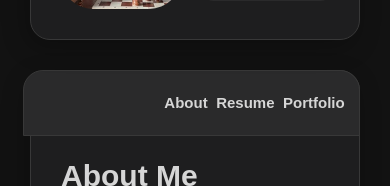
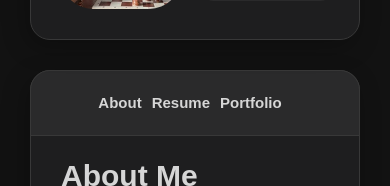
Before and after one commit to NikiDan/landingPage, a React (Create React App) app: page / in a window 390 px wide. Shown: the part 187-373 px from the top of the page. Built offline with nearby package versions, Linux system fonts and the light colour scheme.

Commit message:
contentBlockMobile mobile adaptation

```diff
--- a/src/Components/ContentMobile/ContentMobile.jsx
+++ b/src/Components/ContentMobile/ContentMobile.jsx
@@ -67,10 +67,10 @@ const ContentMobile = () => {
                                 <li className="nav__item">
                                     <a className="active" href="#">About</a>
                                 </li>
-                                <li className="nav__item">
+                                <li className="nav__item nav__resume">
                                     <a className="active" href="#"> Resume</a>
                                 </li>
-                                <li className="nav__item">
+                                <li className="nav__item nav__portfolio">
                                     <a className="active" href="#">Portfolio</a>
                                 </li>
                             </ul>
--- a/src/Components/ContentMobile/style.css
+++ b/src/Components/ContentMobile/style.css
@@ -17,8 +17,7 @@
     align-items: center;
     justify-content: flex-end;
     height: 4rem;
-    padding-right: 1rem;
-    padding-left: 0;
+    padding: 0 10px;
     position: absolute;
     top: -1px;
     right: -1px;
@@ -266,11 +265,6 @@
   .prof-skill__inf__item{
     width: 39%;
   }
-
-  .nav-container{
-    padding-right: 0;
-    padding-left: 0;
-  }
 }
 
 @media screen and (max-width: 730px) {
@@ -288,10 +282,6 @@
     flex-direction: column;
   }
 
-  .nav-container{
-    padding: 0 10px;
-  }
-
   .prof-skill__inf__item{
     width: 87%;
     padding: 20px 20px 10px 20px;
@@ -304,7 +294,7 @@
     display: none;
   }
 
-  .nav, .nav-container{
+  .nav{
     width: 96.1%;
   }
 
@@ -313,6 +303,8 @@
   }
 
   .nav-container{
+    width: 100%;
+    padding: 0;
     border-radius: 20px 20px 0 0;
     justify-content: flex-end;
   }
@@ -344,9 +336,9 @@
   }
 }
 
-@media screen and (max-width: 578px) {
-  .nav-container{
-    width: 96%;
+@media screen and (max-width: 500px) {
+  .nav__hidden{
+    margin-right: 10px;
   }
 }
 
@@ -355,3 +347,27 @@
     padding: 20px 20px 10px 20px;
   }
 }
+
+@media screen and (max-width: 440px) {
+  .nav__resume{
+      margin: 0 10px;
+  }
+
+  .nav__portfolio{
+    margin-right: 10px;
+  }
+}
+
+@media screen and (max-width: 400px){
+  .nav__hidden{
+    width: 100%;
+    justify-content: center;
+    padding: 0;
+    margin-right: 0;
+  }
+
+  .works{
+    font-size: 18px;
+    text-align: center;
+  }
+}
```
